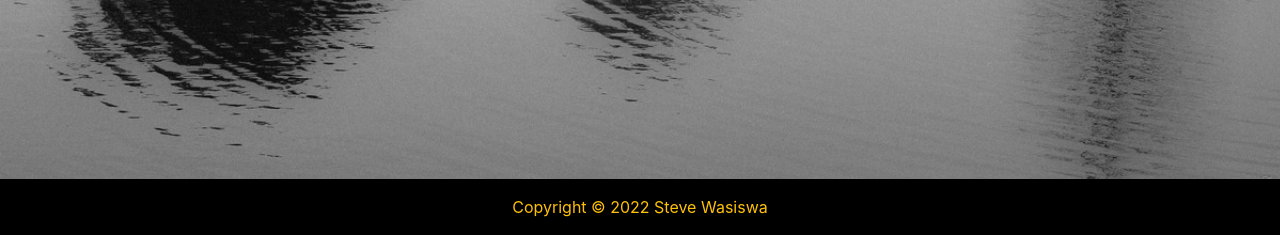
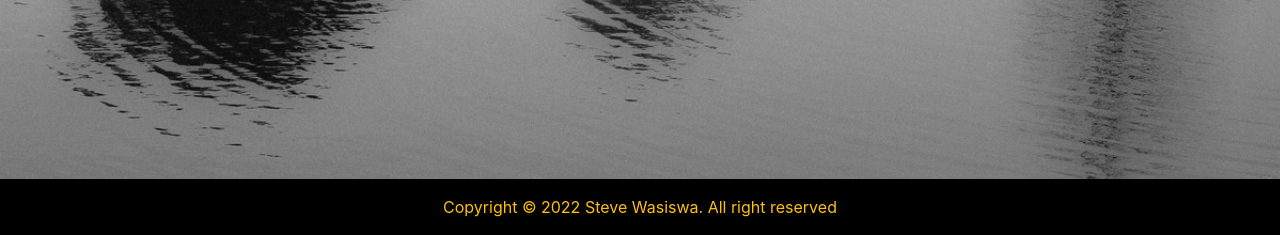
Before and after one commit to snwasiswa/portfolio, a Django app: page /about in a window 1280 px wide. Shown: the part 565-800 px from the top of the page. Run offline with Django 4.2, Linux system fonts and the light colour scheme; data that the repository does not hold is empty; some libraries are stand-ins or nearby versions.

Commit message:
Made it better

```diff
--- a/templates/partials/footer.html
+++ b/templates/partials/footer.html
@@ -1,5 +1,5 @@
 <footer class=" text-center text-warning">
     <p class="py-3 my-0">
-        Copyright © {% now 'Y' %} Steve Wasiswa
+        Copyright © {% now 'Y' %} Steve Wasiswa. All right reserved
     </p>
 </footer>
```
